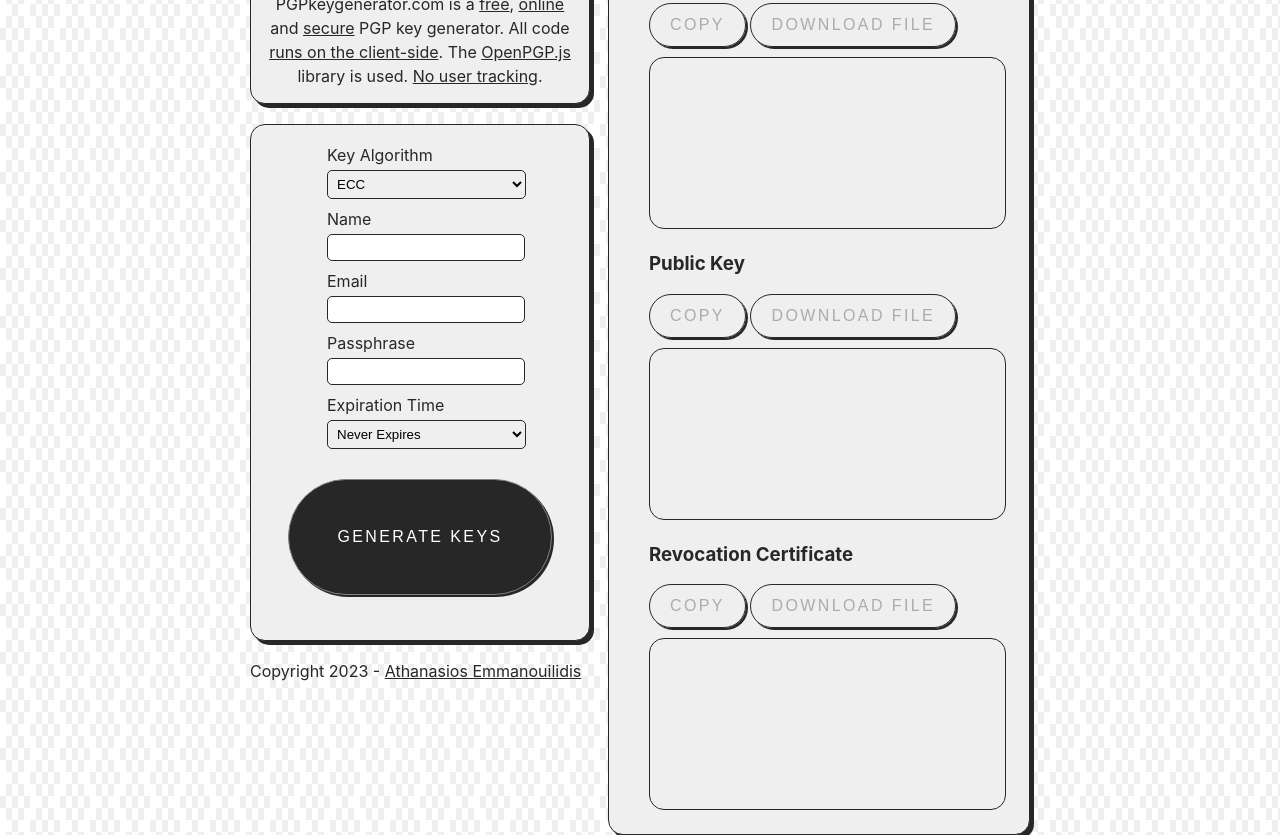
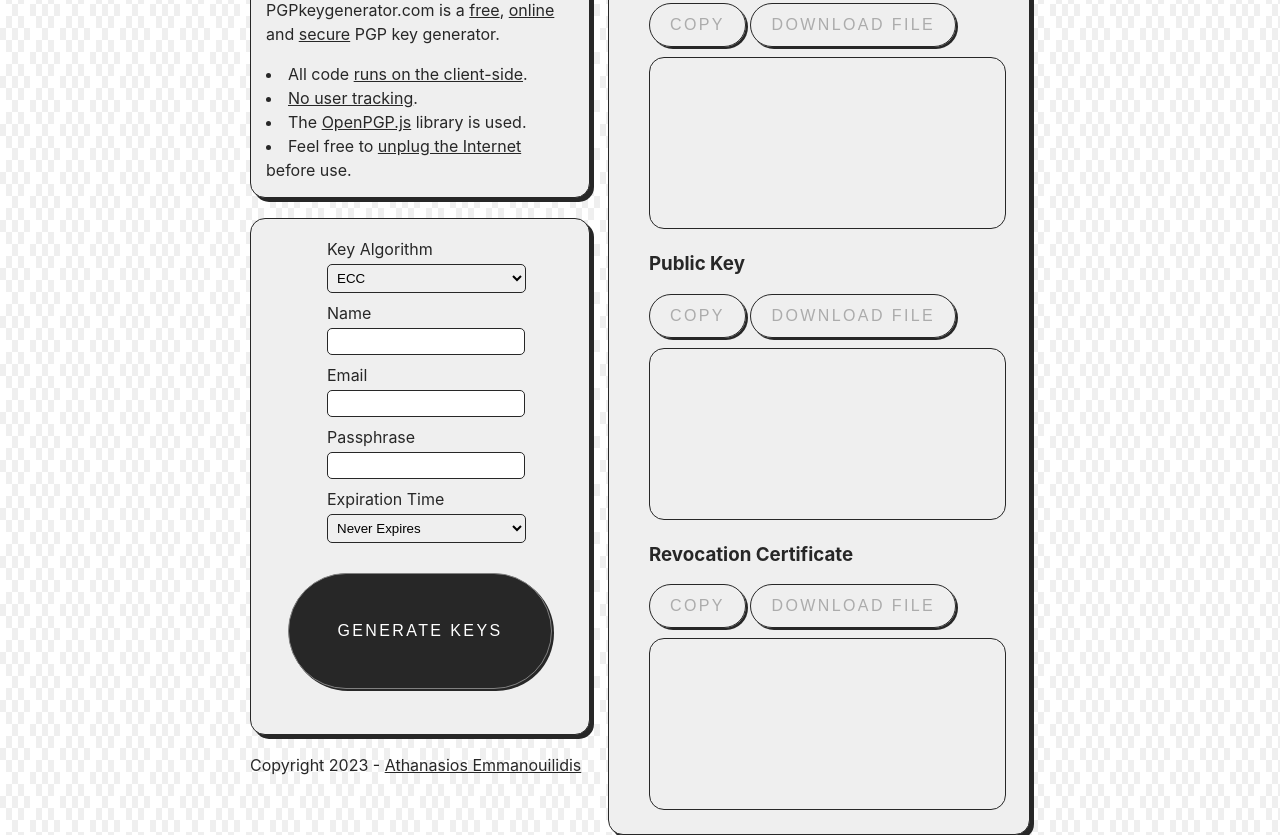
Before and after one commit to athanasiosem/pgpkeygenerator.com, a plain HTML site: page index.html in a window 1280 px wide. Shown: the part 68-903 px from the top of the page. Drawn offline with Linux system fonts and the light colour scheme.

Commit message:
Update index.html

```diff
--- a/index.html
+++ b/index.html
@@ -106,7 +106,7 @@
         #title-holder {
             background-color: #efefef;
             padding: 15px;
-            text-align: center;
+            text-align: left;
             border-radius: 15px;
             border: 1px solid #272727;
             box-shadow: 4px 4px;
@@ -274,9 +274,12 @@
 
         <div id="title-holder">
             <h1 class="title">🔑 PGPkeygenerator.com</h1>
-            <span>PGPkeygenerator.com is a <u>free</u>, <u>online</u> and <u>secure</u> PGP key
-                generator. All code <u>runs on the client-side</u>. The <a href="https://openpgpjs.org/">OpenPGP.js</a> library
-                is used. <u>No user tracking</u>.</span><br>
+            <p>PGPkeygenerator.com is a <u>free</u>, <u>online</u> and <u>secure</u> PGP key
+                generator.</p>
+            <li>All code <u>runs on the client-side</u>.</li>
+            <li><u>No user tracking</u>.</li>
+            <li>The <a href="https://openpgpjs.org/">OpenPGP.js</a> library is used.</li>
+            <li>Feel free to <u>unplug the Internet</u> before use.</li>
         </div>
 
         <div id="parameters-holder">
```
